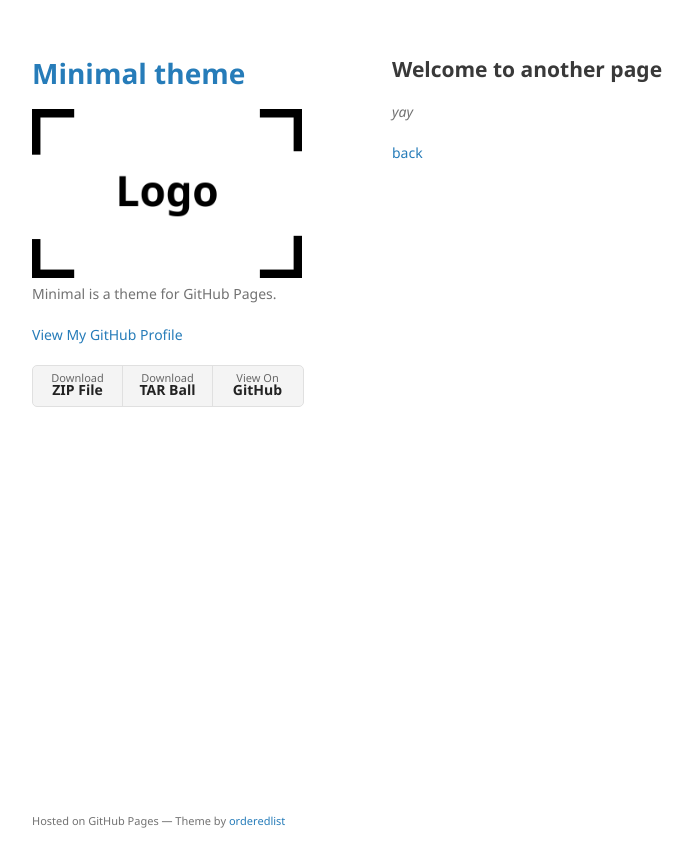
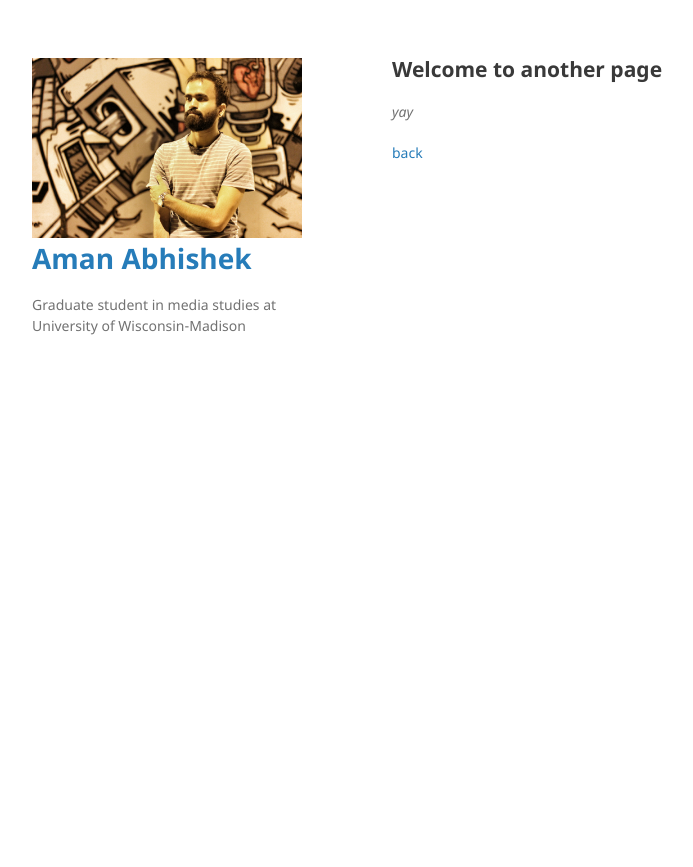
Before and after one commit to aman-abhishek/aman-abhishek.github.io, a Jekyll site: the page built from another-page.md, in a window 1280 px wide. Shown: the top 867 px of the page, without its empty margins (178-871 px from the left). Built offline with Jekyll 4.4.1, drawn with Linux system fonts in a browser that asks for light colours; our own code applies the rules of GitHub Pages for plain Markdown files.

Commit message:
cleaning up

```diff
--- a/_config.yml
+++ b/_config.yml
@@ -1,6 +1,6 @@
-title: Minimal theme
-logo: /assets/img/logo.png
-description: Minimal is a theme for GitHub Pages.
-show_downloads: true
+title: Aman Abhishek
+logo: /assets/img/photo.jpeg
+description: Graduate student in media studies at University of Wisconsin-Madison
+show_downloads: false
 google_analytics:
 theme: jekyll-theme-minimal
--- a/_layouts/default.html
+++ b/_layouts/default.html
@@ -14,11 +14,12 @@
   <body>
     <div class="wrapper">
       <header>
-        <h1><a href="{{ "/" | absolute_url }}">{{ site.title | default: site.github.repository_name }}</a></h1>
-
         {% if site.logo %}
           <img src="{{site.logo | relative_url}}" alt="Logo" />
         {% endif %}
+        <h1><a href="{{ "/" | absolute_url }}">{{ site.title | default: site.github.repository_name }}</a></h1>
+
+
 
         <p>{{ site.description | default: site.github.project_tagline }}</p>
 
@@ -26,9 +27,9 @@
         <p class="view"><a href="{{ site.github.repository_url }}">View the Project on GitHub <small>{{ site.github.repository_nwo }}</small></a></p>
         {% endif %}
 
-        {% if site.github.is_user_page %}
+        <!-- {% if site.github.is_user_page %}
         <p class="view"><a href="{{ site.github.owner_url }}">View My GitHub Profile</a></p>
-        {% endif %}
+        {% endif %} -->
 
         {% if site.show_downloads %}
         <ul>
@@ -47,7 +48,7 @@
         {% if site.github.is_project_page %}
         <p>This project is maintained by <a href="{{ site.github.owner_url }}">{{ site.github.owner_name }}</a></p>
         {% endif %}
-        <p><small>Hosted on GitHub Pages &mdash; Theme by <a href="https://github.com/orderedlist">orderedlist</a></small></p>
+        <!-- <p><small>Hosted on GitHub Pages &mdash; Theme by <a href="https://github.com/orderedlist">orderedlist</a></small></p> -->
       </footer>
     </div>
     <script src="{{ "/assets/js/scale.fix.js" | relative_url }}"></script>
```
Also changed, not shown: docs/CODE_OF_CONDUCT.md (deleted, +0 -46 lines), docs/CONTRIBUTING.md (deleted, +0 -88 lines), docs/SUPPORT.md (deleted, +0 -9 lines), index.md (+3 -5 lines), README.md (deleted), assets/img/photo.jpeg (added), 1 other file.
